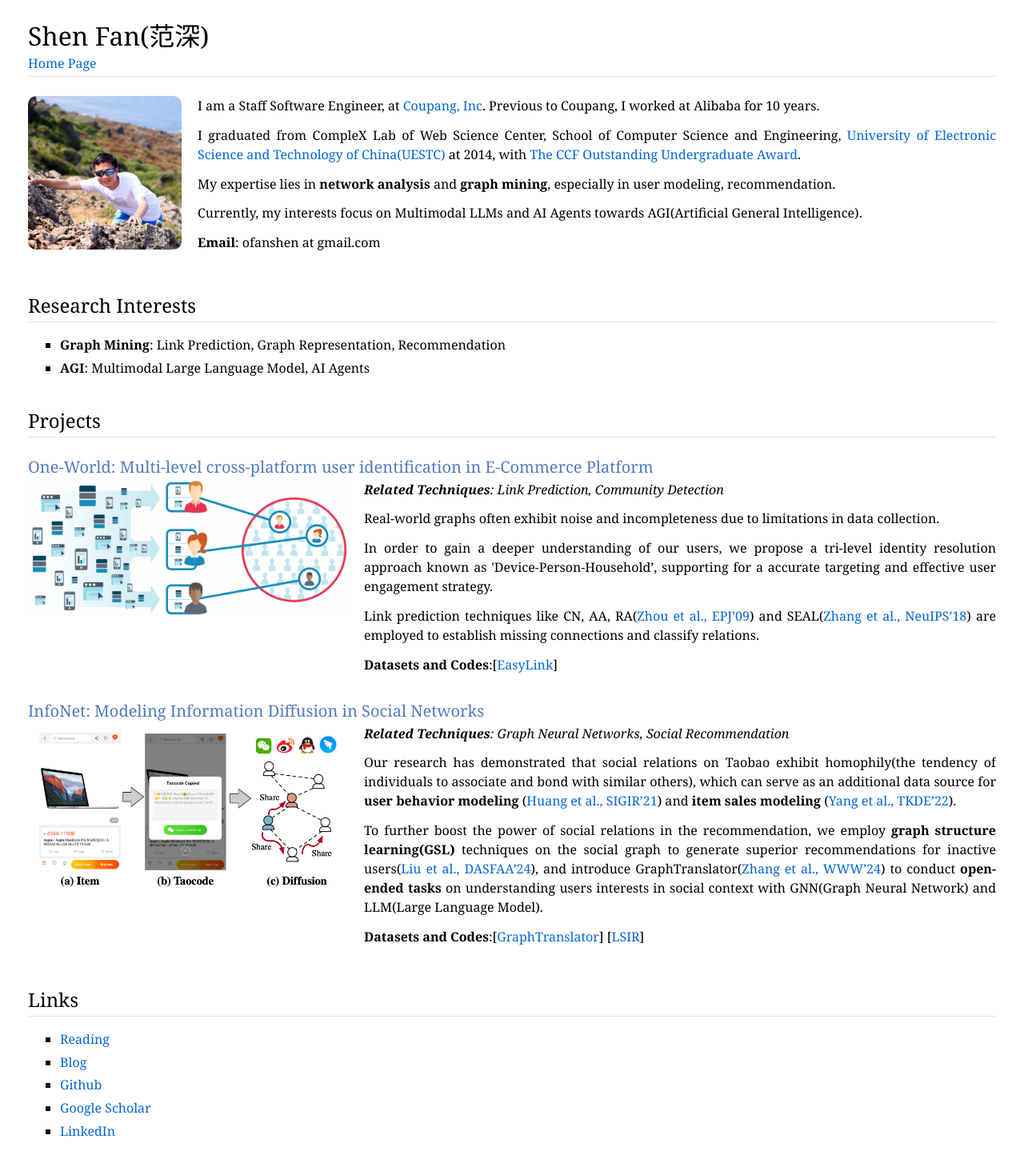
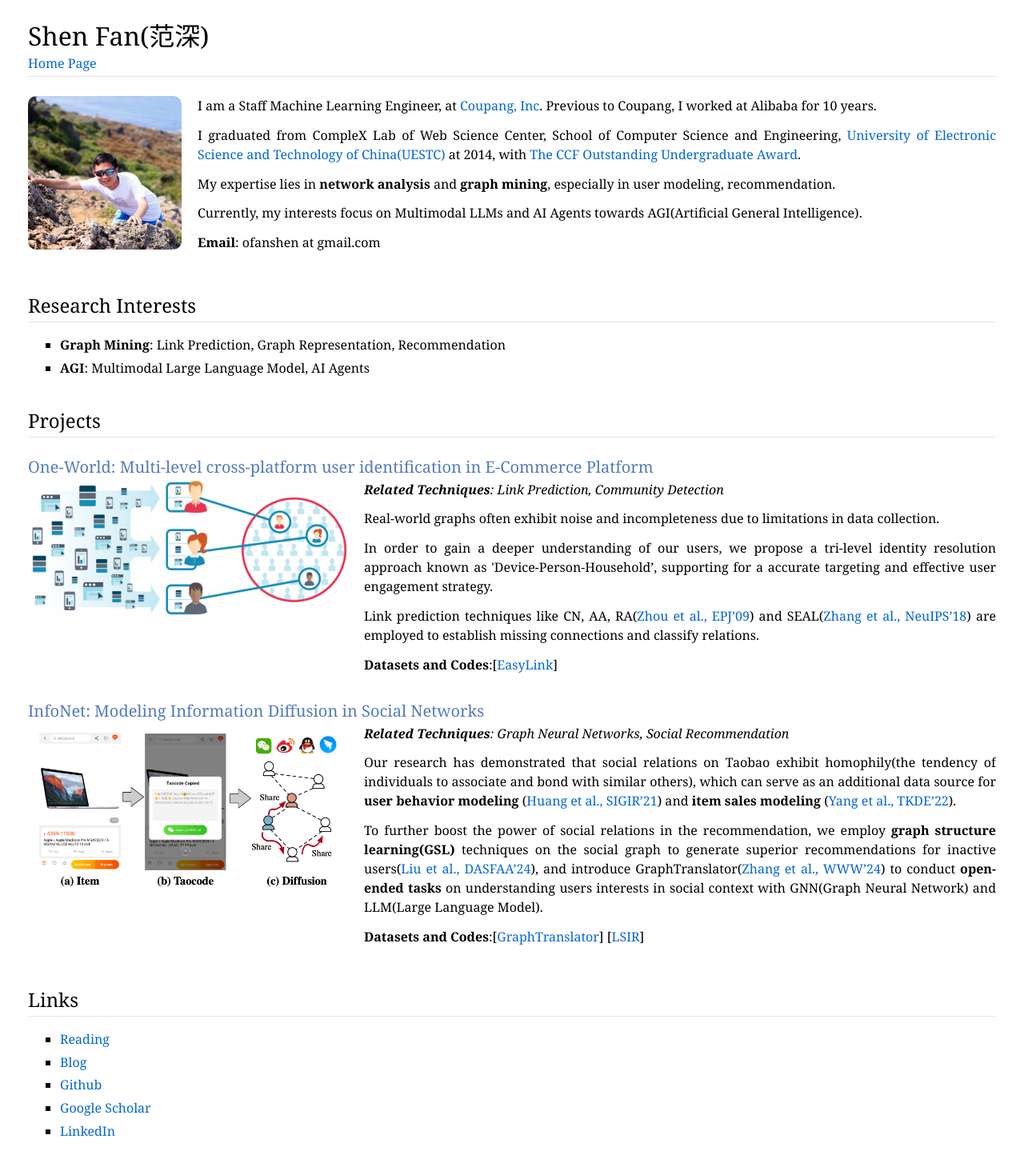
Before and after one commit to fs302/fs302.github.io, a Jekyll site: the page index.html, which Jekyll copies as it is, in a window 1280 px wide. Shown: the whole page at 80% size. Built offline with Jekyll 4.4.1, drawn with Linux system fonts in a browser that asks for light colours.

Commit message:
update 250526

```diff
--- a/index.html
+++ b/index.html
@@ -35,7 +35,7 @@
 </div>
 <div id="text-img-container"><div id="img-container">
 <img src="image/fs_356.jpg" alt="ShenFan" width="192px" height="192px" /></div>
-<div id="text-container"><p>I am a Staff Software Engineer, at <a href="https://www.aboutcoupang.com/" target=&ldquo;blank&rdquo;>Coupang, Inc</a>. Previous to Coupang, I worked at Alibaba for 10 years.<br /></p>
+<div id="text-container"><p>I am a Staff Machine Learning Engineer, at <a href="https://www.aboutcoupang.com/" target=&ldquo;blank&rdquo;>Coupang, Inc</a>. Previous to Coupang, I worked at Alibaba for 10 years.<br /></p>
 <p>I graduated from CompleX Lab of Web Science Center, School of Computer Science and Engineering,
 <a href="https://en.uestc.edu.cn/" target=&ldquo;blank&rdquo;>University of Electronic Science and Technology of China(UESTC)</a> at 2014, with <a href="https://www.ccf.org.cn/c/2012-10-25/648731.shtml" target=&ldquo;blank&rdquo;>The CCF Outstanding Undergraduate Award</a>. </p>
 <p>My expertise lies in <b>network analysis</b> and <b>graph mining</b>, especially in user modeling, recommendation.<br /></p>
```
Also changed, not shown: 1 other file.
